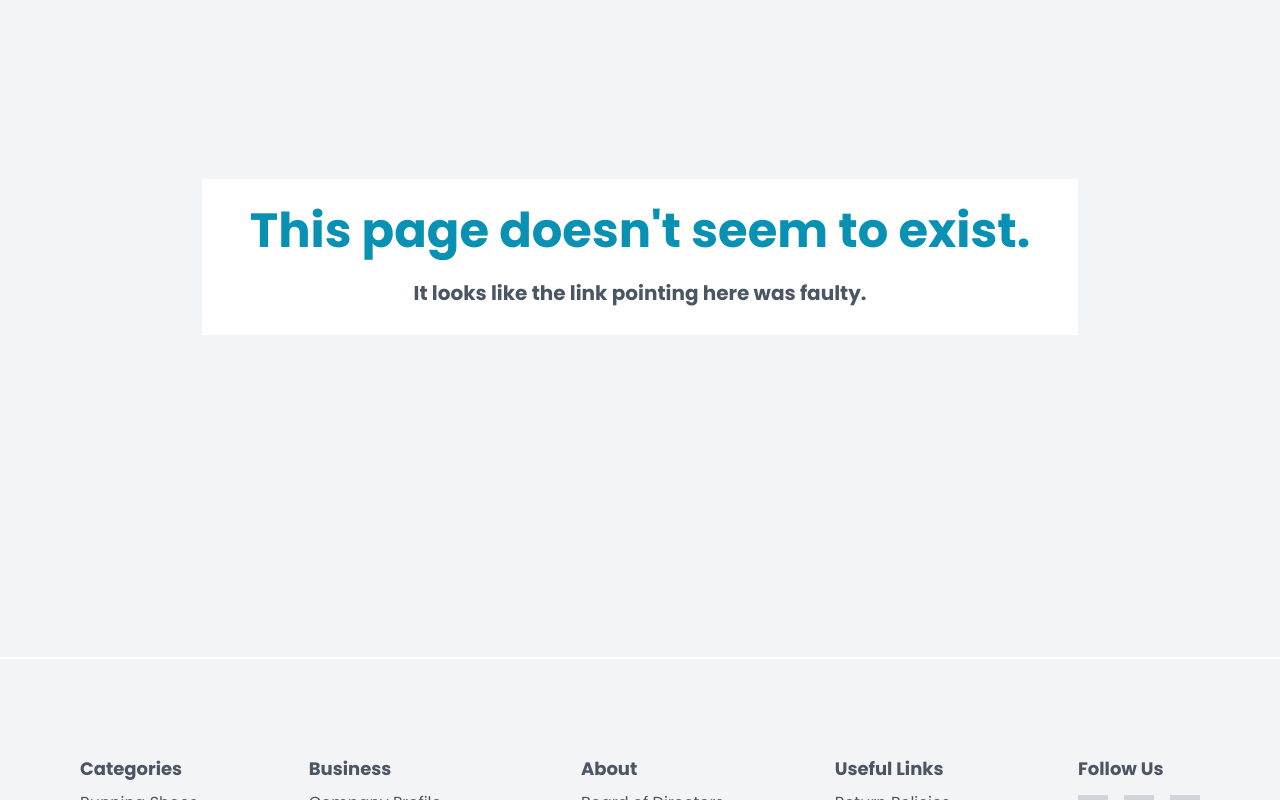
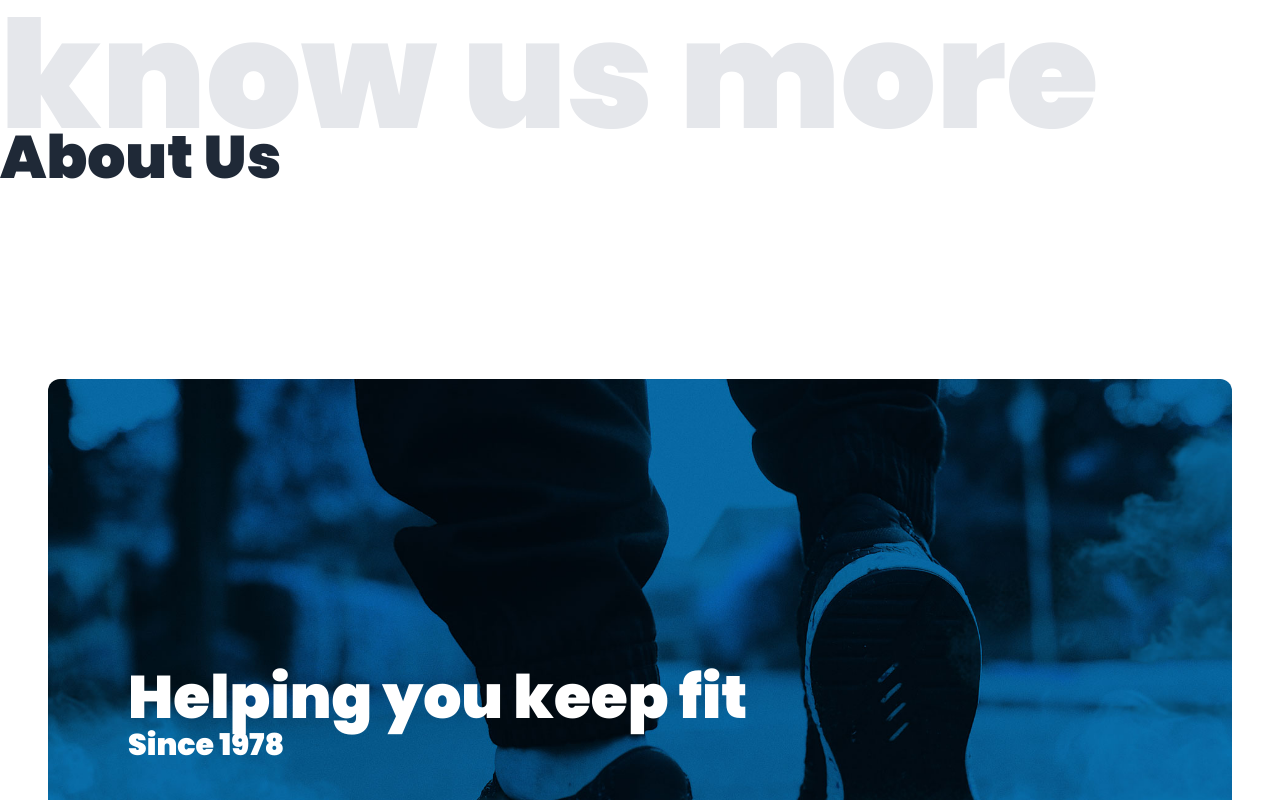
Before and after one commit to imarcowenzel/sneaker-peek-store, a Next.js app: page /about in a window 1280 px wide. Before the commit this address had no page. Shown: the part 220-1020 px from the top of the page. Built offline with nearby package versions, Linux system fonts and the light colour scheme.

Commit message:
Creating shop

```diff
--- /dev/null
+++ b/src/app/(routes)/about/page.tsx
@@ -0,0 +1,49 @@
+const About = () => {
+  return (
+    <div>
+      <div className="px-5 pb-12 pt-20 transition duration-300 md:p-12 md:pt-24 lg:px-0 lg:py-36">
+        <div className="mx-auto flex max-w-3xl flex-wrap md:max-w-5xl lg:max-w-7xl">
+          <div className="w-full">
+            <div className="flex w-full flex-wrap content-center items-center">
+              <div className="w-full transition duration-300">
+                <h1 className="text-4xl font-black text-gray-200 md:text-7xl xl:text-[150px]">
+                  know us more
+                </h1>
+              </div>
+
+              <div className="w-full text-left">
+                <div className="transition duration-300 md:-mt-3 lg:-mt-6">
+                  <h1 className="text-4xl font-black text-gray-800 md:text-5xl lg:text-6xl">
+                    About Us
+                  </h1>
+                </div>
+              </div>
+            </div>
+          </div>
+        </div>
+      </div>
+
+      <div className="px-5 py-8 transition duration-300 lg:p-12">
+        <div className="mx-auto flex max-w-3xl flex-wrap md:max-w-5xl lg:max-w-7xl">
+          <div className="w-full">
+            <div
+              className="flex w-full flex-wrap content-start rounded-xl bg-cover bg-no-repeat px-9 pb-11 pt-40 font-black text-white transition duration-300 md:p-12 md:pt-52 lg:px-20 lg:pb-28 lg:pt-72"
+              style={{ backgroundImage: "url('/sport-shoes-blue.jpg')" }}
+            >
+              <div className="w-full text-left transition duration-300">
+                <h2 className="text-4xl md:text-5xl lg:text-6xl">
+                  Helping you keep fit
+                </h2>
+              </div>
+              <div className="w-full text-left transition duration-300">
+                <h2 className="text-xl lg:text-3xl">Since 1978</h2>
+              </div>
+            </div>
+          </div>
+        </div>
+      </div>
+    </div>
+  );
+};
+
+export default About;
--- a/src/app/(routes)/contact/page.tsx
+++ b/src/app/(routes)/contact/page.tsx
@@ -11,13 +11,26 @@ const Contact = () => {
   return (
     <section className="flex min-h-[100dvh] flex-col items-center">
       {/* Hero */}
-      <div className="flex w-full flex-col px-8 pb-12 pt-20 lg:px-14 lg:pt-28 2xl:px-80 2xl:py-36">
-        <h1 className="text-[41px] font-bold text-gray-200 md:text-[82px] lg:text-[150px]">
-          get in touch
-        </h1>
-        <h1 className="-mt-4 text-4xl font-bold md:text-5xl lg:-mt-12 lg:text-6xl">
-          Contact Us
-        </h1>
+      <div className="px-5 pb-12 pt-20 transition duration-300 md:p-12 md:pt-24 lg:px-0 lg:py-36">
+        <div className="mx-auto max-w-3xl flex-wrap md:max-w-5xl lg:max-w-7xl">
+          <div className="w-full">
+            <div className="flex w-full flex-wrap content-center items-center">
+              <div className="w-full transition duration-300">
+                <h1 className="text-4xl font-black text-gray-200 md:text-7xl xl:text-[150px]">
+                  get in touch
+                </h1>
+              </div>
+
+              <div className="w-full text-left">
+                <div className="transition duration-300 md:-mt-3 lg:-mt-6">
+                  <h1 className="text-4xl font-black text-gray-800 md:text-5xl lg:text-6xl">
+                    Contact Us
+                  </h1>
+                </div>
+              </div>
+            </div>
+          </div>
+        </div>
       </div>
 
       {/* Quick Assist */}
--- a/src/app/(routes)/shop/page.tsx
+++ b/src/app/(routes)/shop/page.tsx
@@ -26,9 +26,11 @@ const Shop = () => {
         <div className="fixed bottom-0 left-0 right-0 z-50 w-full md:static ">
           <div className="flex w-full items-center justify-between border-[1px] border-black border-opacity-10 bg-[#f8f8f8] px-5 py-3 md:border-none md:bg-transparent">
             <Sheet>
-              <SheetTrigger className="flex items-center justify-between gap-x-2 text-sm">
+
+              <SheetTrigger className="flex hover:text-[#f2f4f6] rounded-full py-2 px-4 hover:bg-gray-800 items-center justify-between font-bold text-gray-800 gap-x-2 text-sm">
                 <Settings2 size={14} /> FILTER
               </SheetTrigger>
+
               <SheetContent side={"left"}>
                 {/* TODO: customize */}
                 <SheetHeader>
@@ -94,7 +96,7 @@ const Shop = () => {
                 {/* TODO: selected */}
                 <div className="flex gap-x-2 pt-2">
                   {shoe.sizes.map((size) => (
-                    <div className="flex cursor-pointer min-h-[24px] min-w-[24px] items-center justify-center border-[1px] border-[#00000020]">
+                    <div className="flex cursor-pointer min-h-[24px] min-w-[24px] items-center justify-center border-[1px] border-[#00000020] bg-white">
                       <p className="text-xs">{size}</p>
                     </div>
                   ))}
```
Also changed, not shown: public/sport-shoes-blue.jpg (added).
